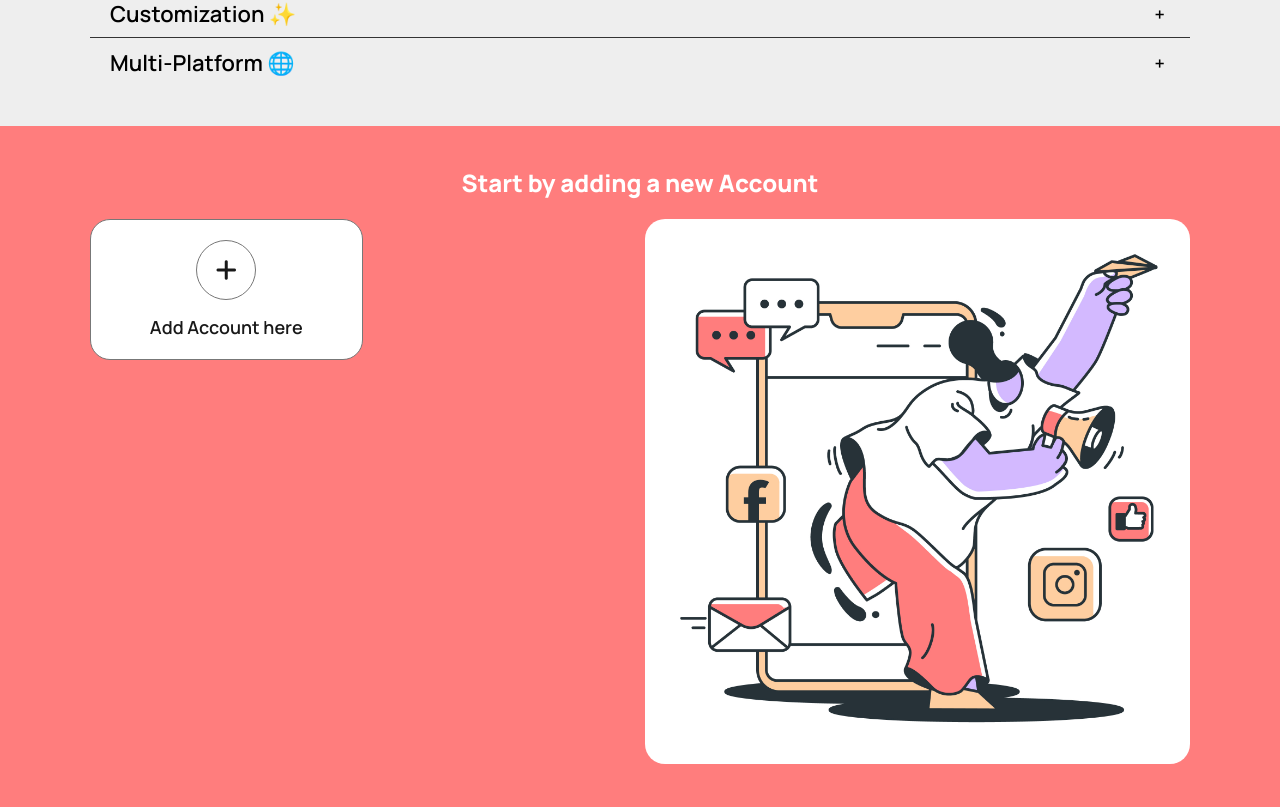
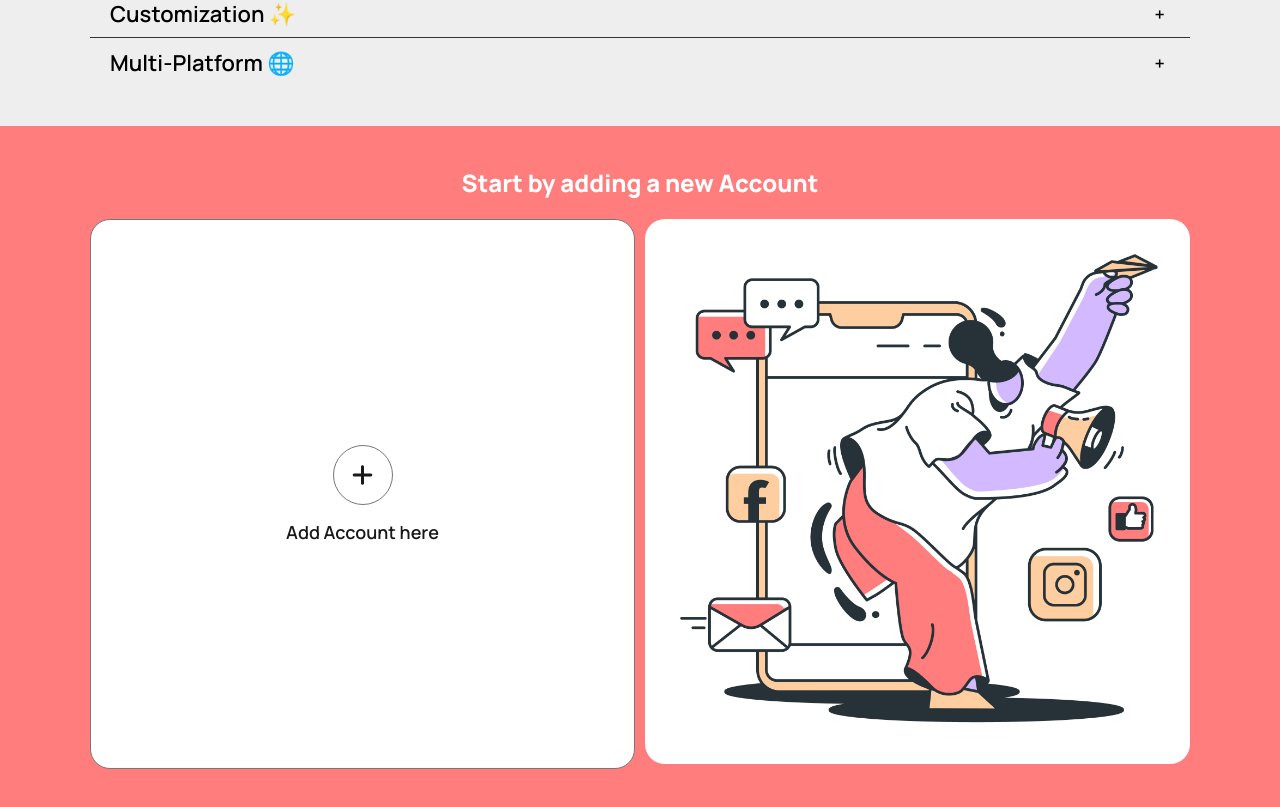
Before and after one commit to Biolater/social-media-organizer, a React (Vite) app: page / in a window 1280 px wide. Shown: the part 1318-2125 px from the top of the page. Built offline with nearby package versions, Linux system fonts and the light colour scheme.

Commit message:
add account responsive

```diff
--- a/src/Components/AddAccount/AddAccount.css
+++ b/src/Components/AddAccount/AddAccount.css
@@ -28,14 +28,12 @@
 
 #add-account .content {
     margin-top: 20px;
-    display: flex;
-    flex-wrap: wrap;
+    display: grid;
+    grid-template-columns: repeat(2, 1fr);
     gap: 10px;
-
 }
 
 .add-account__button {
-    width: 50%;
     padding: 20px;
     border-radius: 12px;
     border: 1px solid #777;
@@ -49,6 +47,7 @@
     transition: background-color .3s, box-shadow .3s;
     color: #191919;
     position: relative;
+    grid-column: span 2;
 }
 
 .add-account__button:hover {
@@ -56,7 +55,7 @@
     box-shadow: 0 4px 8px #6d2e2e
 }
 
-.add-account__button::after{
+.add-account__button::after {
     content: "Add Account";
     position: absolute;
     font-family: "Manrope";
@@ -72,7 +71,7 @@
     display: none;
 }
 
-.add-account__button:hover::after{
+.add-account__button:hover::after {
     opacity: 1;
     pointer-events: auto;
     top: -35px;
@@ -102,61 +101,58 @@
 
 
 
-@media(min-width:400px){
-    #add-account .content-text{
+@media(min-width:400px) {
+    #add-account .content-text {
         font-size: 16px;
     }
 }
 
 
-@media(min-width:576px){
-    #add-account .content{
-        align-items: flex-start;
-    }
-
-    .add-account__button::after{
+@media(min-width:576px) {
+    .add-account__button::after {
         display: block;
     }
 
-    .content-text{
+    .content-text {
         display: none;
     }
 
-    .img-wrapper{
+    .img-wrapper {
         order: 1;
     }
-    #add-account .content-wrapper{
+
+    #add-account .content-wrapper {
         display: grid;
-        grid-template-columns: repeat(2,1fr);
+        grid-template-columns: repeat(2, 1fr);
         gap: 10px;
     }
 
-    .add-account__button{
+    .add-account__button {
         border-radius: 20px;
     }
 }
 
 
-@media(min-width:768px){
-    .content-text{
+@media(min-width:768px) {
+    .content-text {
         display: block;
     }
 
-    #add-account .add-icon{
+    #add-account .add-icon {
         width: 60px;
         height: 60px;
     }
 
-    #add-account .add-icon i{
+    #add-account .add-icon i {
         font-size: 24px;
     }
 
-    #add-account .content-text{
+    #add-account .content-text {
         font-size: 18px;
         margin-top: 15px;
     }
 
-    .add-account__button::after{
+    .add-account__button::after {
         display: none;
     }
 }
--- a/src/Components/AddAccount/AddAccount.jsx
+++ b/src/Components/AddAccount/AddAccount.jsx
@@ -45,12 +45,6 @@ const AddAccount = () => {
             <img src={socialMediaImg} alt="social media icons and logos" />
           </div>
           <div className="content">
-            {addedSocialMediaAccounts.map((accountData, index) => (
-              <SelectedAccountButton
-                key={index}
-                userName={accountData.username}
-              />
-            ))}
             <button
               className="add-account__button"
               onClick={handleModalButtonClick}
@@ -60,6 +54,12 @@ const AddAccount = () => {
               </div>
               <span className="content-text">Add Account here</span>
             </button>
+            {addedSocialMediaAccounts.map((accountData, index) => (
+              <SelectedAccountButton
+                key={index}
+                userName={accountData.username}
+              />
+            ))}
             <AddAccountModal
               onClose={handleModalButtonClick}
               isActive={modalOpen}
--- a/src/Components/AddAccount/AddAccountModal/SelectedAccountButton/SelectedAccountButton.css
+++ b/src/Components/AddAccount/AddAccountModal/SelectedAccountButton/SelectedAccountButton.css
@@ -1,6 +1,5 @@
 .account-button {
     font-family: "Manrope";
-    width: 48%;
     padding: 20px;
     border-radius: 12px;
     border: 1px solid #777;
@@ -10,4 +9,13 @@
     color: #191919;
     font-weight: 600;
     font-size: 18px;
+    height: 100%;
 }
+
+
+
+@media(min-width:576px){
+    .account-button{
+        border-radius: 20px;
+    }
+}
--- a/src/index.css
+++ b/src/index.css
@@ -2,11 +2,11 @@
   --bg-color: #EEEEEE;
   --special-font: 'PT Serif', serif;
   --text-color: #191919;
-  --normal-font : "Manrope", sans-serif;
+  --normal-font: "Manrope", sans-serif;
 }
 
-html{
-  scroll-behavior: smooth!important;
+html {
+  scroll-behavior: smooth !important;
 }
 
 *,
```
